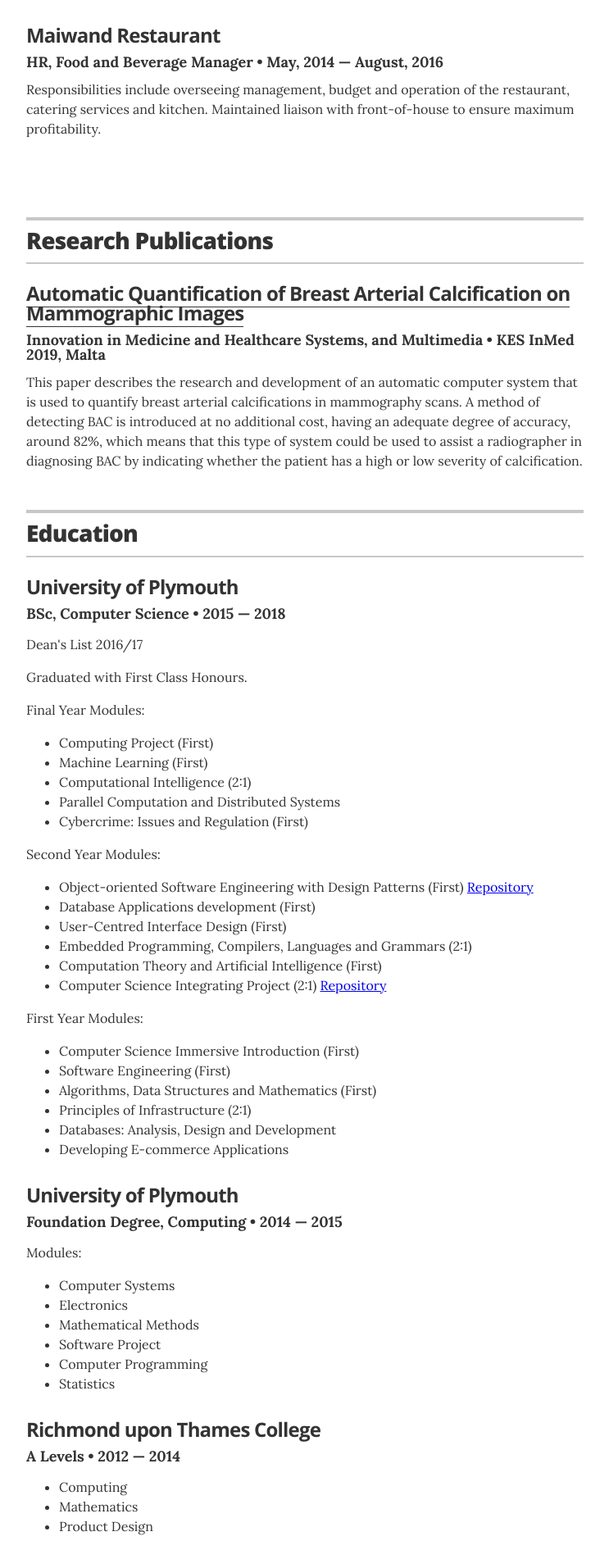
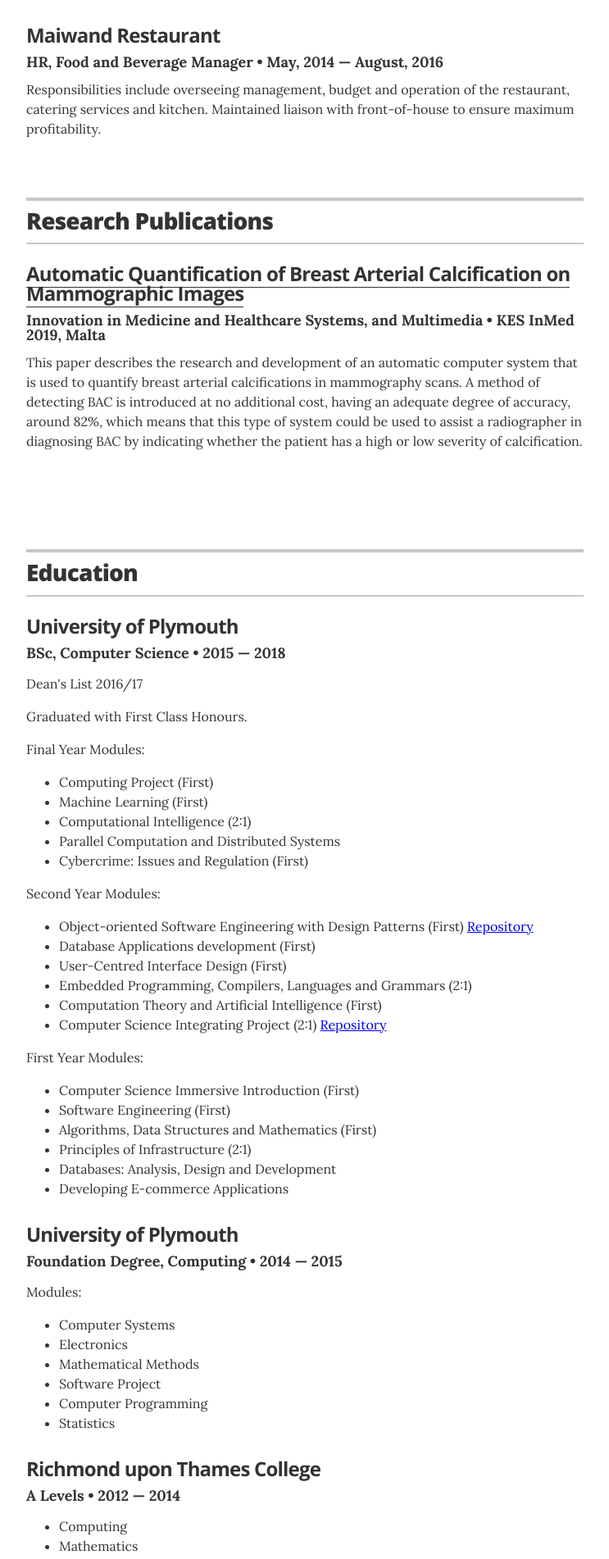
Before and after one commit to nmazidi/nmazidi.github.io, a Jekyll site: the page built from index.html, in a window 1280 px wide. Shown: the part 1459-3361 px from the top of the page at 82% size, without its empty margins (268-1011 px from the left). Built offline with Jekyll 4.4.1, drawn with Linux system fonts in a browser that asks for light colours.

Commit message:
more spacing tried

```diff
--- a/_data/experience.yml
+++ b/_data/experience.yml
@@ -17,4 +17,4 @@
 - company: Maiwand Restaurant
   position: HR, Food and Beverage Manager
   duration:   May, 2014  &mdash; August, 2016
-  summary: Responsibilities include overseeing management, budget and operation of the restaurant, catering services and kitchen. Maintained liaison with front-of-house to ensure maximum profitability.<br><br><br>
+  summary: Responsibilities include overseeing management, budget and operation of the restaurant, catering services and kitchen. Maintained liaison with front-of-house to ensure maximum profitability.<br><br>
--- a/_data/recognitions.yml
+++ b/_data/recognitions.yml
@@ -2,4 +2,4 @@
 - award: <a href="https://link.springer.com/chapter/10.1007%2F978-981-13-8566-7_28">Automatic Quantification of Breast Arterial Calcification on Mammographic Images</a>
   organization: Innovation in Medicine and Healthcare Systems, and Multimedia
   year: KES InMed 2019, Malta
-  summary: This paper describes the research and development of an automatic computer system that is used to quantify breast arterial calcifications in mammography scans. A method of detecting BAC is introduced at no additional cost, having an adequate degree of accuracy, around 82%, which means that this type of system could be used to assist a radiographer in diagnosing BAC by indicating whether the patient has a high or low severity of calcification. <br>
+  summary: This paper describes the research and development of an automatic computer system that is used to quantify breast arterial calcifications in mammography scans. A method of detecting BAC is introduced at no additional cost, having an adequate degree of accuracy, around 82%, which means that this type of system could be used to assist a radiographer in diagnosing BAC by indicating whether the patient has a high or low severity of calcification. <br><br><br><br>
```
